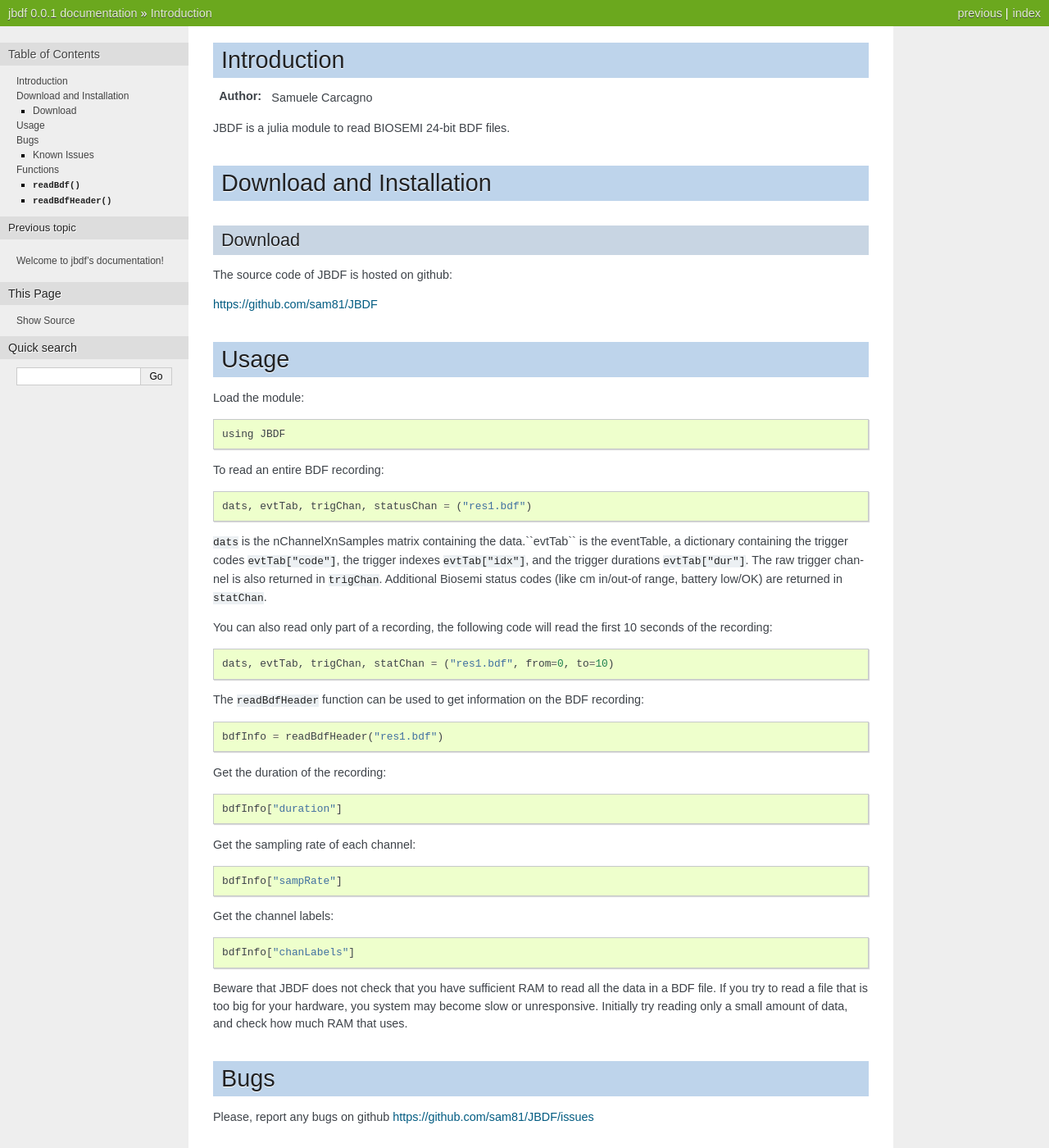
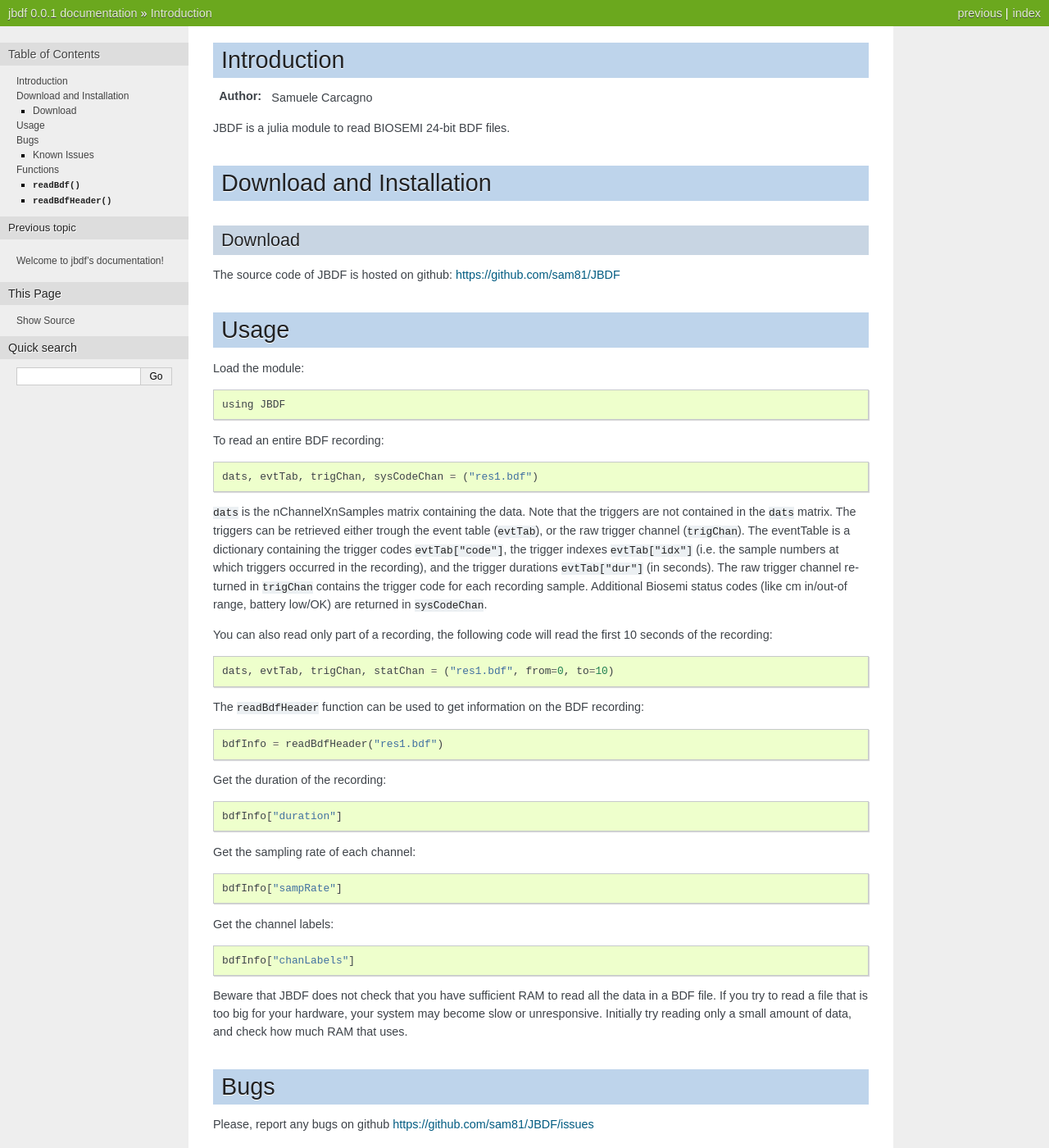
Before and after one commit to sam81/BDF.jl, a Sphinx documentation site: the page built from doc/intro.rst, in a window 1280 px wide and 1400 px high. Shown: the whole window at 82% size. Built offline with Sphinx 7.4.7, drawn with Linux system fonts in a browser that asks for light colours.

Commit message:
use sysCodeChan for additional trigger codes instead of statusChan

```diff
--- a/doc/intro.rst
+++ b/doc/intro.rst
@@ -15,10 +15,7 @@
 ========
 
 The source code of JBDF is hosted on
-github:
-
-https://github.com/sam81/JBDF
-
+github: https://github.com/sam81/JBDF
 
 ******
 Usage
@@ -29,9 +26,16 @@
 
 To read an entire BDF recording::
 
-    dats, evtTab, trigChan, statusChan = ("res1.bdf")
+    dats, evtTab, trigChan, sysCodeChan = ("res1.bdf")
 
-``dats`` is the nChannelXnSamples matrix containing the data.``evtTab`` is the eventTable, a dictionary containing the trigger codes ``evtTab["code"]``, the trigger indexes ``evtTab["idx"]``, and the trigger durations ``evtTab["dur"]``. The raw trigger channel is also returned in ``trigChan``. Additional Biosemi status codes (like cm in/out-of range, battery low/OK) are returned in ``statChan``.
+``dats`` is the nChannelXnSamples matrix containing the data. Note that the
+triggers are not contained in the ``dats`` matrix. The triggers can be retrieved
+either trough the event table (``evtTab``), or the raw trigger channel (``trigChan``).
+The eventTable is a dictionary containing the trigger codes ``evtTab["code"]``,
+the trigger indexes ``evtTab["idx"]`` (i.e. the sample numbers at which triggers
+occurred in the recording), and the trigger durations ``evtTab["dur"]`` (in seconds).
+The raw trigger channel returned in ``trigChan`` contains the trigger code for each recording sample.
+Additional Biosemi status codes (like cm in/out-of range, battery low/OK) are returned in ``sysCodeChan``.
 
 You can also read only part of a recording, the following code will read the first 10 seconds of the recording::
 
@@ -58,7 +62,7 @@
 
 Beware that JBDF does not check that you have sufficient RAM to
 read all the data in a BDF file. If you try to read a file that is
-too big for your hardware, you system may become slow or unresponsive.
+too big for your hardware, your system may become slow or unresponsive.
 Initially try reading only a small amount of data, and check how much
 RAM that uses.
 
```
Also changed, not shown: 1 other file.
